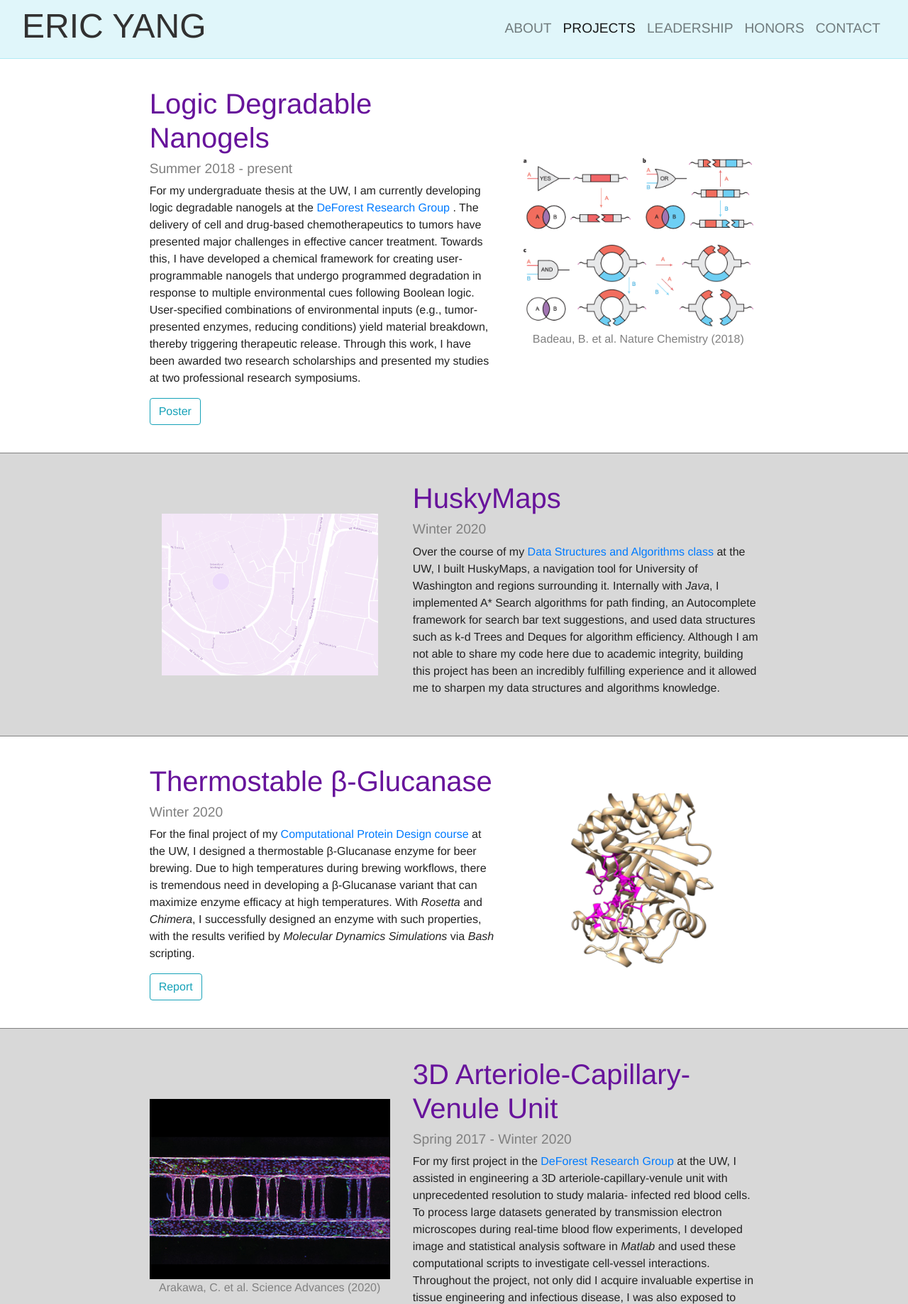
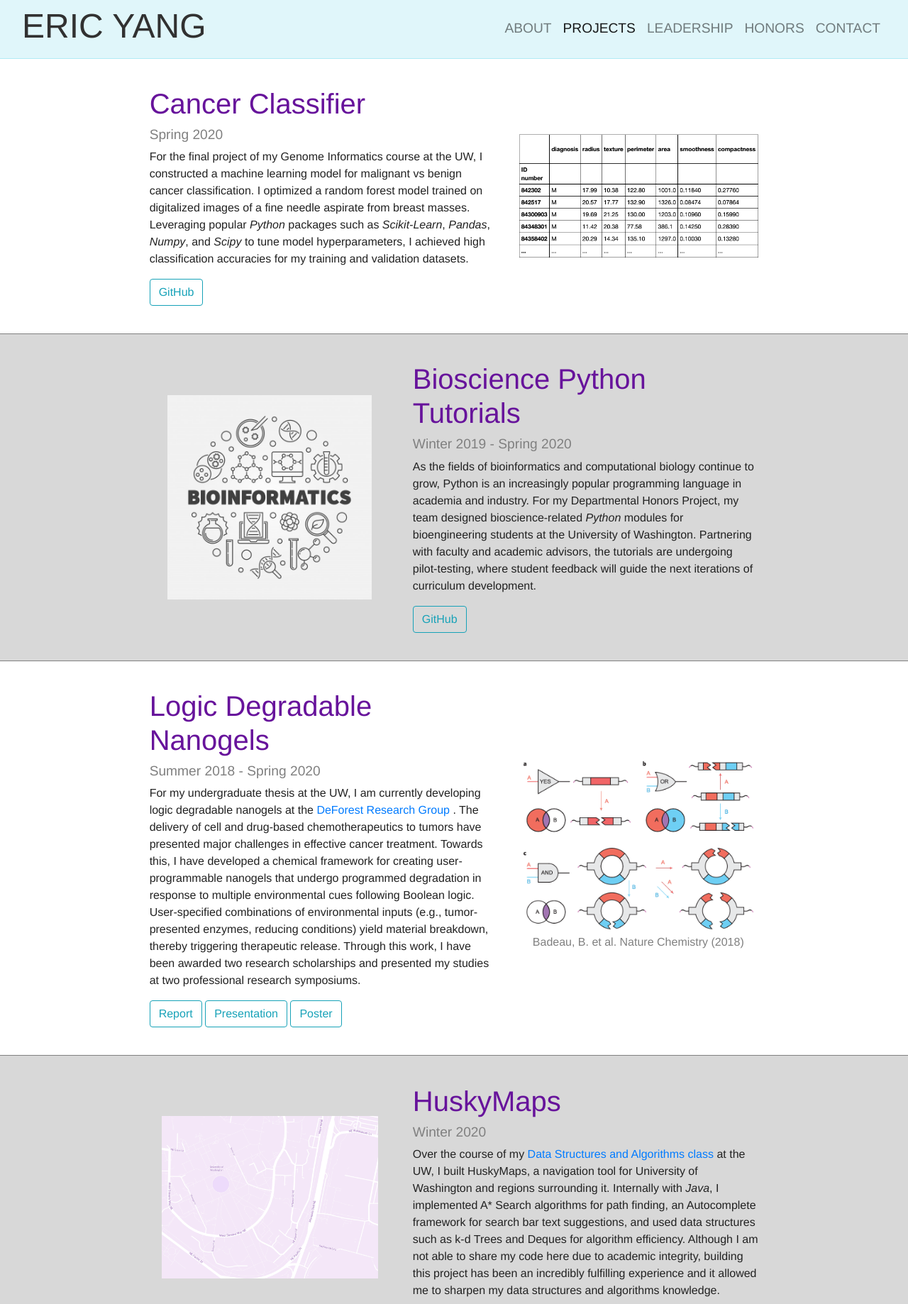
Before and after one commit to ericyang789/ericyang789.github.io, a plain HTML site: page projects-academia.html in a window 1280 px wide. Shown: the top 1838 px of the page at 71% size. Drawn offline with nearby package versions, Linux system fonts and the light colour scheme.

Commit message:
06/15/20 Updates

```diff
--- a/projects-academia.html
+++ b/projects-academia.html
@@ -46,8 +46,48 @@
 <div class="container-fluid padding">
 	<div class="row padding">
 		<div class="col-lg-7">
+			<h1 class="display-5">Cancer Classifier </h1>
+			<h3>Spring 2020</h3>
+			<p>For the final project of my Genome Informatics course
+				at the UW, I constructed a machine learning model for malignant vs benign cancer classification. I optimized a random
+				forest model trained on digitalized images of a fine needle aspirate from breast masses. Leveraging popular <i>Python</i>
+				packages such as <i>Scikit-Learn</i>, <i>Pandas</i>, <i>Numpy</i>, and <i>Scipy</i> to tune model hyperparameters, I achieved high classification accuracies
+				for my training and validation datasets.
+			</p>
+			<a href="https://github.com/ericyang789/Cancer-Classifier" target="_blank" class="btn btn-outline-info">GitHub</a>
+		</div>
+		<br>
+		<div class="col-lg-5 text-center center-column">
+			<img src="Images/Cancer.png" class = "img-fluid" style = "width: 100%;height: auto;">
+		</div>
+	</div>
+</div>
+
+<div class="container-fluid padding even">
+	<div class="row padding">
+		<div class="col-lg-5 text-center center-column">
+			<img src="Images/bioinformatics.jpeg" class = "img-fluid" style = "width: 85%;height: auto;">
+		</div>
+		<br>
+		<div class="col-lg-7">
+			<h1 class="display-5">Bioscience Python Tutorials</h1>
+			<h3>Winter 2019 - Spring 2020</h3>
+			<p>As the fields of bioinformatics and computational biology continue to grow, Python is an
+				increasingly popular programming language in academia and industry. For my Departmental Honors Project,
+				my team designed bioscience-related <i>Python</i> modules for bioengineering students at the University
+				of Washington. Partnering with faculty and academic advisors, the tutorials are undergoing pilot-testing,
+				where student feedback will guide the next iterations of curriculum development.
+			</p>
+			<a href="https://github.com/ericyang789/bioscience-python-tutorials" target="_blank" class="btn btn-outline-info">GitHub</a>
+		</div>
+	</div>
+</div>
+
+<div class="container-fluid padding">
+	<div class="row padding">
+		<div class="col-lg-7">
 			<h1 class="display-5">Logic Degradable Nanogels</h1>
-			<h3>Summer 2018 - present</h3>
+			<h3>Summer 2018 - Spring 2020</h3>
 			<p>For my undergraduate thesis at the UW, I am currently developing logic degradable nanogels at the
 				<a href="http://coledeforest.com/" target="_blank">DeForest Research Group</a>
 				. The delivery of cell and drug-based chemotherapeutics to tumors have presented major
@@ -58,6 +98,8 @@
 				breakdown, thereby triggering therapeutic release. Through this work, I have been awarded two
 				research scholarships and presented my studies at two professional research symposiums.
 			</p>
+			<a href="Documents/Yang Capstone Final Report.pdf" target="_blank" class="btn btn-outline-info">Report</a>
+			<a href="Documents/200601 Yang Capstone Presentation.pdf" target="_blank" class="btn btn-outline-info">Presentation</a>
 			<a href="Documents/2019 Undergraduate Research Symposium Poster.pdf" target="_blank" class="btn btn-outline-info">Poster</a>
 		</div>
 		<br>
@@ -211,7 +253,7 @@
 		<div class="col-lg-7">
 			<h1 class="display-5">Low Cost Spirometer</h1>
 			<h3>Autumn 2018</h3>
-			<p>FA spirometer is a medical device used by physicians, patients and researchers to observe
+			<p>A spirometer is a medical device used by physicians, patients and researchers to observe
 				lung functionality. In my Fluids and Materials course at the UW, my peers and I designed and built
 				a low-cost spirometer based on water displacement and pressure sensing. We fabricated the prototype,
 				hand crafted a pressure gauge with circuitry, scripted the display interface with <i>Java</i>, and modeled
@@ -284,7 +326,7 @@
 			<br>
 			I crafted this site with HTML and CSS aided by Bootstrap
 			<br>
-			Site last updated March 30th, 2020
+			Site last updated June 15th, 2020
 		</div>
 	</div>
 </footer>
```
Also changed, not shown: contact.html (+1 -1 lines), honors.html (+16 -3 lines), index.html (+2 -2 lines), leadership.html (+1 -1 lines), projects-industry.html (+1 -1 lines), projects-personal.html (+23 -2 lines), projects.html (+1 -1 lines), Images/Cancer.png (added), Images/Triage.png (added), Images/bioinformatics.jpeg (added), 2 other files.
